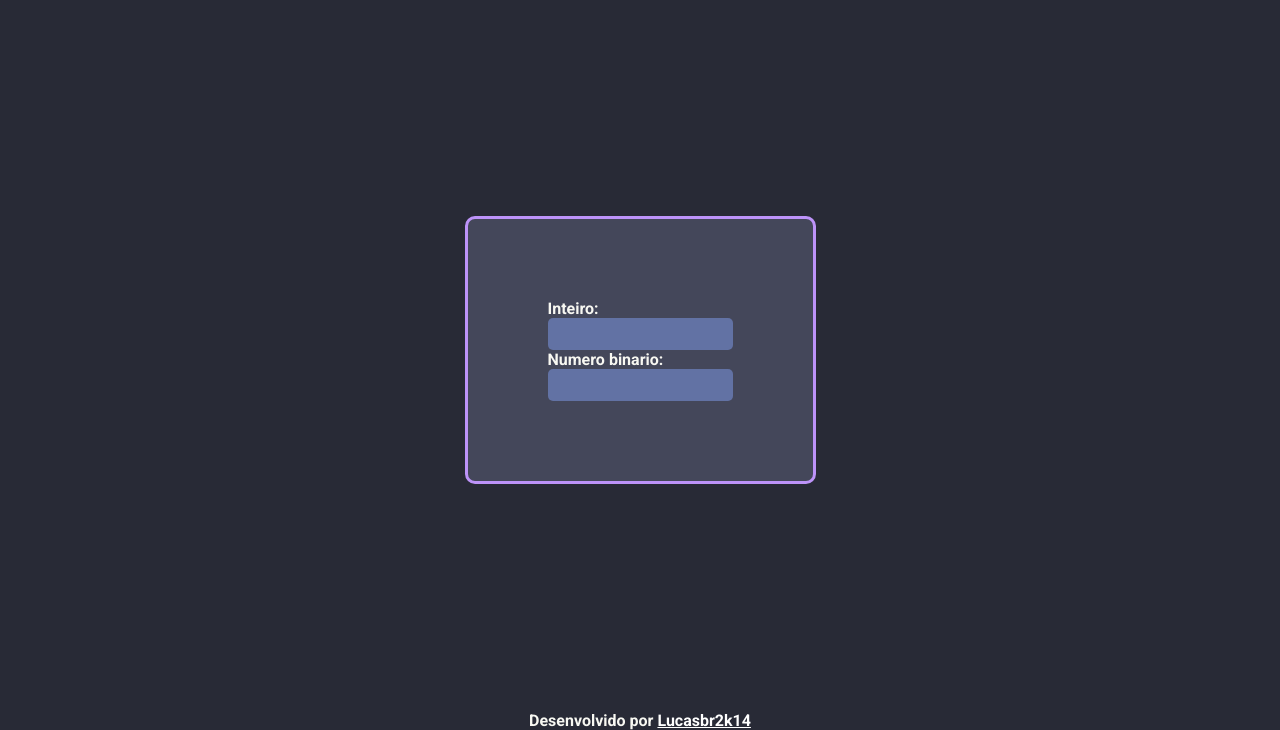
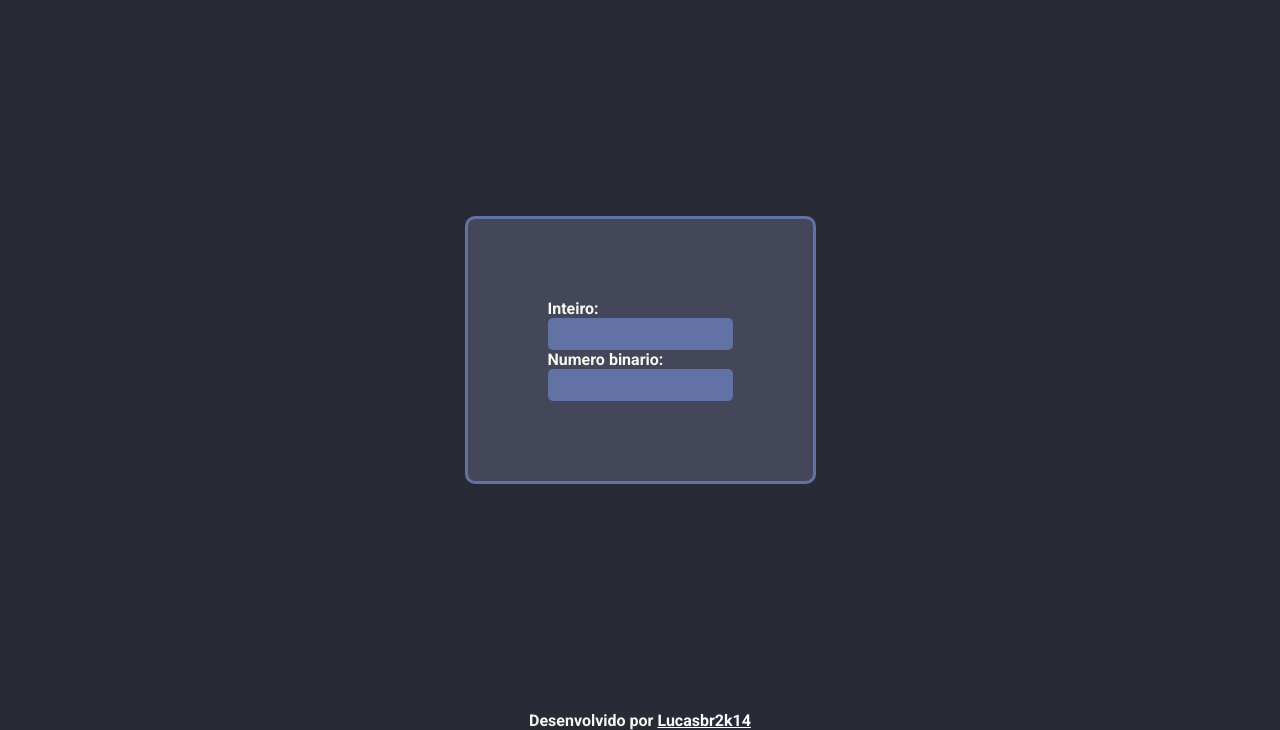
Before and after one commit to Lucasbr2k14/Conversor-binario, a plain HTML site: page index.html in a window 1280 px wide. Shown: the part 70-800 px from the top of the page. Drawn offline with Linux system fonts and the light colour scheme.

Commit message:
dracula mode

```diff
--- a/style.css
+++ b/style.css
@@ -27,7 +27,7 @@ header {
 #box{
     background-color: #44475a;
     padding: 80px;
-    border-color: #bd93f9;
+    border-color: #6272a4;
     border-style: solid;
     border-radius: 10px;
     border-width: 3px;
```
